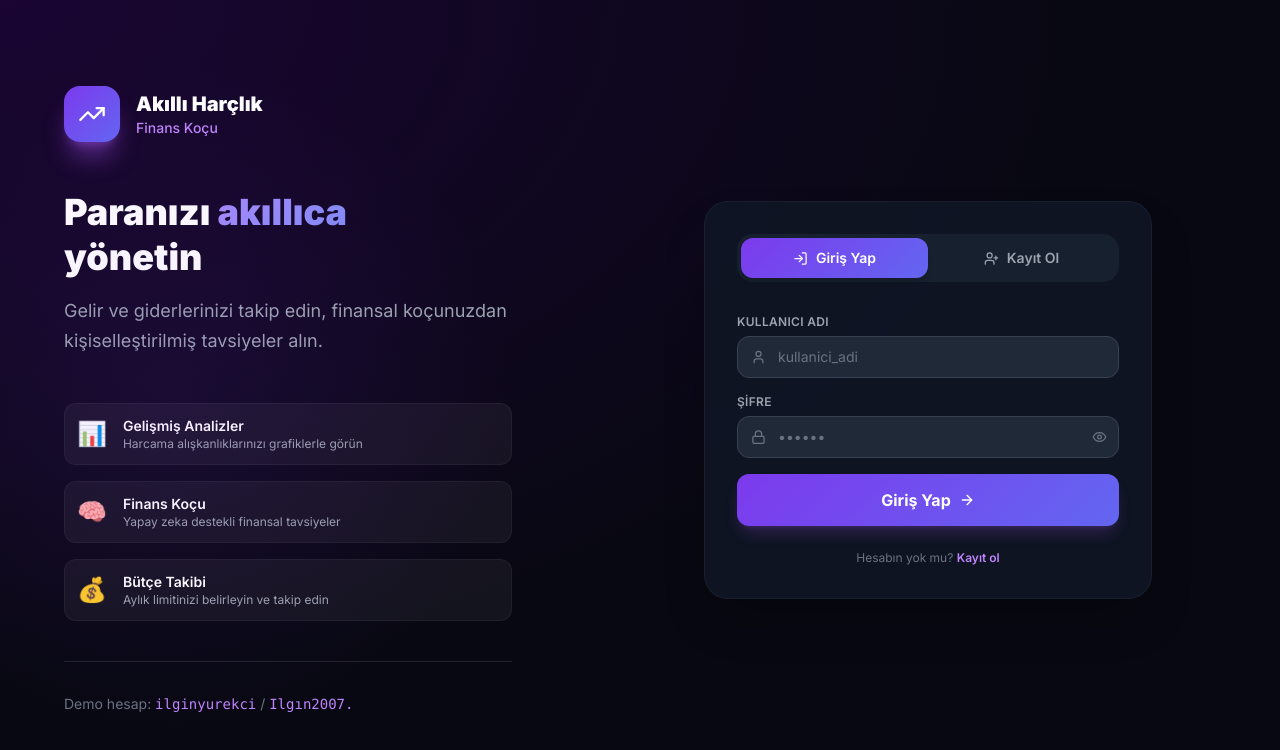
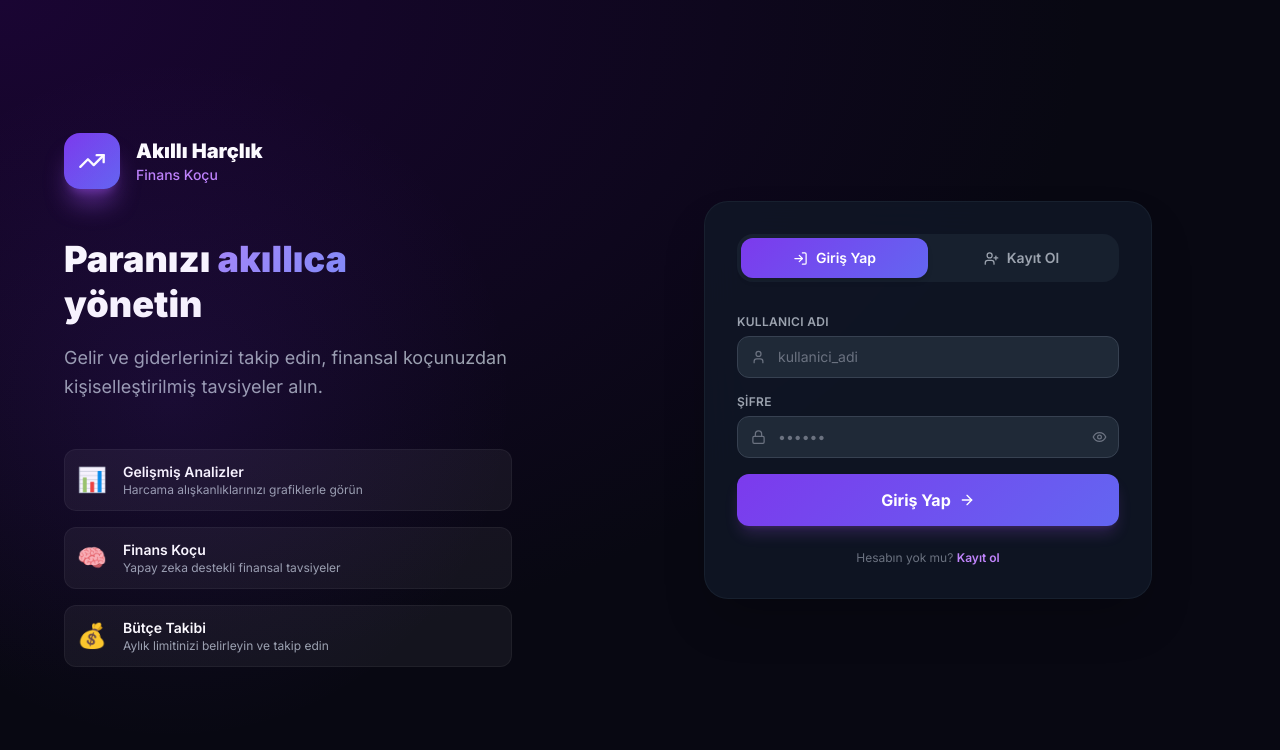
Before and after one commit to ilginyrkci/Smart_school, a React (Vite) app in the folder frontend/: page / in a window 1280 px wide. Shown: the top 750 px of the page. Built offline with nearby package versions, Linux system fonts and the light colour scheme; no server answers.

Commit message:
update: LoginPage demo hesap bilgisi kaldırıldı

```diff
--- a/frontend/src/pages/LoginPage.jsx
+++ b/frontend/src/pages/LoginPage.jsx
@@ -77,9 +77,7 @@ export default function LoginPage() {
           ))}
         </div>
 
-        <div className="mt-10 pt-8 border-t border-white/10">
-          <p className="text-gray-500 text-sm">Demo hesap: <span className="text-purple-400 font-mono">ilginyurekci</span> / <span className="text-purple-400 font-mono">Ilgın2007.</span></p>
-        </div>
+
       </div>
 
       {/* Right Panel */}
```
